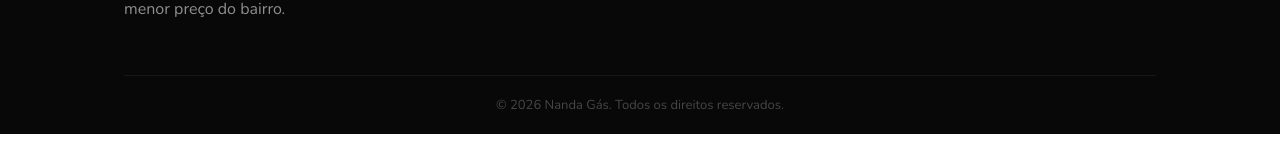
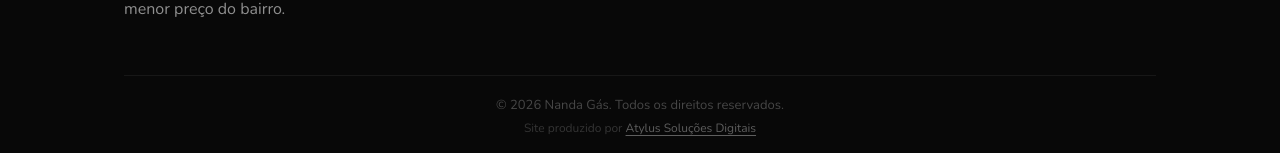
Before and after one commit to cleitonaraujo89/Nanda-Gas-main, a React (Vite) app: page / in a window 1280 px wide. Shown: the part 5091-5244 px from the top of the page. Built offline with nearby package versions, Linux system fonts and the light colour scheme.

Commit message:
Atualização rodapé atylus

```diff
--- a/src/App.tsx
+++ b/src/App.tsx
@@ -613,10 +613,21 @@ function Footer() {
 
         </div>
 
-        <div className="footer-bottom">
+         <div className="footer-bottom">
           <p>© {year} Nanda Gás. Todos os direitos reservados.</p>
+          <p className="footer-credit">
+            Site produzido por{' '}
+            <a
+              href="https://atylus.com.br/"
+              target="_blank"
+              rel="noopener noreferrer"
+              className="footer-credit-link"
+            >
+              Atylus Soluções Digitais
+            </a>
+          </p>
         </div>
-      </div>
+        </div>
     </footer>
   )
 }
--- a/src/index.css
+++ b/src/index.css
@@ -817,6 +817,22 @@ button { font-family: var(--font-body); cursor: pointer; border: none; backgroun
   text-align: center;
   font-size: 13px;
   color: rgba(255,255,255,0.25);
+  display: flex;
+  flex-direction: column;
+  gap: 6px;
+}
+.footer-credit {
+  font-size: 12px;
+  color: rgba(255,255,255,0.18);
+}
+.footer-credit-link {
+  color: rgba(255,255,255,0.35);
+  text-decoration: underline;
+  text-underline-offset: 3px;
+  transition: color 0.2s ease;
+}
+.footer-credit-link:hover {
+  color: var(--orange-light);
 }
 
 /* ═══════════════════════════════════════════════════════════
```
